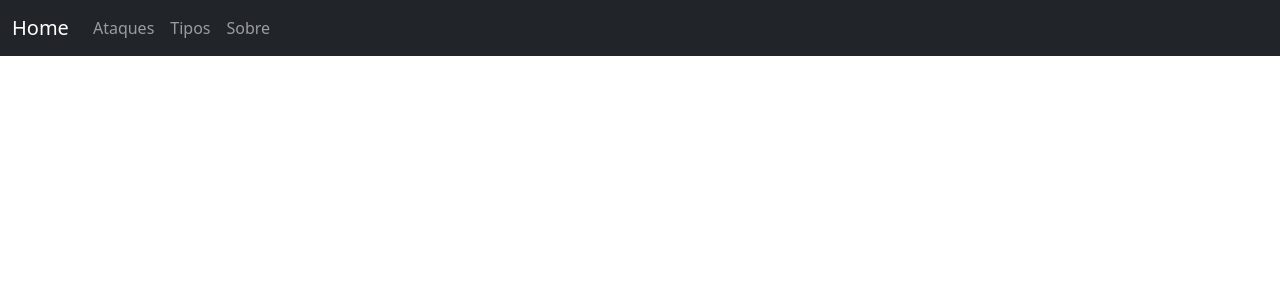
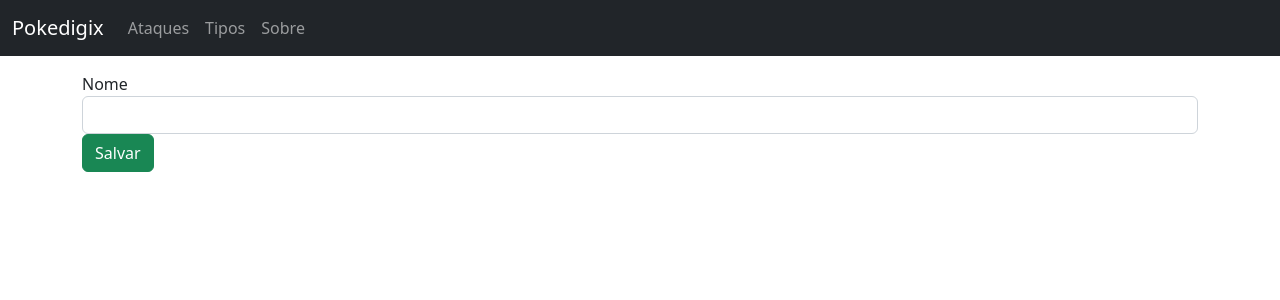
Before and after one commit to higornucci/pokedigix-spa, a Vue app: page /tipos/novo in a window 1280 px wide. Shown: the top 300 px of the page. Built offline with nearby package versions, Linux system fonts and the light colour scheme.

Commit message:
Criando um novo tipo

```diff
--- a/src/App.vue
+++ b/src/App.vue
@@ -1,33 +1,11 @@
 <script setup>
-import { RouterLink, RouterView } from 'vue-router'
+import { RouterView } from 'vue-router'
+import Cabecalho from './components/Cabecalho.vue'
 </script>
 
 <template>
-  <header>
-    <nav class="navbar navbar-expand-lg navbar-dark bg-dark">
-      <div class="container-fluid">
-        <RouterLink to="/" class="navbar-brand">Home</RouterLink>
-        <button class="navbar-toggler" type="button" data-bs-toggle="collapse" data-bs-target="#navbarSupportedContent" aria-controls="navbarSupportedContent" aria-expanded="false" aria-label="Expandir">
-          <span class="navbar-toggler-icon"></span>
-        </button>
-        <div class="collapse navbar-collapse" id="navbarSupportedContent">
-          <ul class="navbar-nav me-auto mb-2 mb-lg-0">
-            <li class="nav-item">
-              <RouterLink to="/ataques" class="nav-link">Ataques</RouterLink>
-            </li>
-            <li class="nav-item">
-              <RouterLink to="/tipos" class="nav-link">Tipos</RouterLink>
-            </li>
-            <li class="nav-item">
-              <RouterLink to="/about" class="nav-link">Sobre</RouterLink>
-            </li>
-          </ul>
-        </div>
-      </div>
-    </nav>
-
-    <div class="container mt-3">
-      <RouterView />
-    </div>
-  </header>
+  <Cabecalho />
+  <main class="container mt-3">
+    <RouterView />
+  </main>
 </template>
--- /dev/null
+++ b/src/components/Cabecalho.vue
@@ -0,0 +1,29 @@
+<script setup>
+    import { RouterLink, RouterView } from 'vue-router'
+</script>
+
+<template>
+    <header>
+        <nav class="navbar navbar-expand-lg navbar-dark bg-dark">
+            <div class="container-fluid">
+            <RouterLink to="/" class="navbar-brand">Pokedigix</RouterLink>
+            <button class="navbar-toggler" type="button" data-bs-toggle="collapse" data-bs-target="#navbarSupportedContent" aria-controls="navbarSupportedContent" aria-expanded="false" aria-label="Expandir">
+                <span class="navbar-toggler-icon"></span>
+            </button>
+            <div class="collapse navbar-collapse" id="navbarSupportedContent">
+                <ul class="navbar-nav me-auto mb-2 mb-lg-0">
+                <li class="nav-item">
+                    <RouterLink to="/ataques" class="nav-link">Ataques</RouterLink>
+                </li>
+                <li class="nav-item">
+                    <RouterLink to="/tipos/novo" class="nav-link">Tipos</RouterLink>
+                </li>
+                <li class="nav-item">
+                    <RouterLink to="/about" class="nav-link">Sobre</RouterLink>
+                </li>
+                </ul>
+            </div>
+            </div>
+        </nav>
+    </header>
+</template>
--- /dev/null
+++ b/src/models/Tipo.js
@@ -0,0 +1,23 @@
+export default class Tipo {
+    constructor() {
+        this.id = null;
+        this.nome = null;
+    }
+
+    isEmpty() {
+        return Object.values(this).every(o => o === null);
+    }
+
+    populate(obj) {
+        this.id = obj.id;
+        this.nome = obj.nome;
+    }
+
+    toJson() {
+        return {
+            id: this.id,
+            nome: this.nome,
+        };
+    }
+
+}
--- a/src/router/index.js
+++ b/src/router/index.js
@@ -1,5 +1,6 @@
 import { createRouter, createWebHistory } from 'vue-router'
 import HomeView from '../views/HomeView.vue'
+import NovoTipoView from '../views/NovoTipoView.vue'
 
 const router = createRouter({
   history: createWebHistory(import.meta.env.BASE_URL),
@@ -8,6 +9,11 @@ const router = createRouter({
       path: '/',
       name: 'home',
       component: HomeView
+    },
+    {
+      path: '/tipos/novo',
+      name: 'novo-tipo',
+      component: NovoTipoView
     },
     {
       path: '/about',
--- /dev/null
+++ b/src/services/TipoDataService.js
@@ -0,0 +1,33 @@
+import http from "../http-common";
+
+class TipoDataService {
+  async buscarTodos() {
+    return await http.get("/tipos");
+  }
+
+  buscarPeloId(id) {
+    return http.get(`/tipos/${id}`);
+  }
+
+  criar(data) {
+    return http.post("/tipos", data);
+  }
+
+  atualizar(id, data) {
+    return http.put(`/tipos/${id}`, data);
+  }
+
+  remover(id) {
+    return http.delete(`/tipos/${id}`);
+  }
+
+  removerTodos() {
+    return http.delete(`/tipos`);
+  }
+
+  buscarPeloNome(nome) {
+    return http.get(`/tipos?nome=${nome}`);
+  }
+}
+
+export default new TipoDataService();
--- /dev/null
+++ b/src/views/NovoTipoView.vue
@@ -0,0 +1,58 @@
+<script>
+    import TipoDataService from '../services/TipoDataService';
+    import Tipo from '../models/Tipo'
+    export default {
+      name: "novo-tipo",
+      data() {
+        return {
+            tipo: {},
+            salvo: false };
+      },
+      methods: {
+        salvar() {
+
+        TipoDataService.criar(this.tipo)
+            .then(resposta => {
+                this.tipo.id = resposta.data.id;
+                console.log(resposta.data);
+                this.salvo = true;
+            })
+            .catch(e => {
+                console.log(e);
+            });
+        },
+
+        novo() {
+            this.salvo = false;
+            this.tipo = {};
+        }
+      },
+      mounted() {
+        this.tipo = new Tipo();
+      }
+    }
+</script>
+
+<template>
+    <div class="submit-form">
+        <div v-if="!salvo">
+            <div class="form-group">
+                <label for="nome">Nome</label>
+                <input
+                type="text"
+                class="form-control"
+                id="nome"
+                required
+                v-model="tipo.nome"
+                name="nome"
+                />
+            </div>
+
+            <button @click="salvar" class="btn btn-success">Salvar</button>
+        </div>
+        <div v-else>
+            <h4>Salvo com sucesso!</h4>
+            <button class="btn btn-success" @click="novo">Novo</button>
+        </div>
+  </div>
+</template>
```
